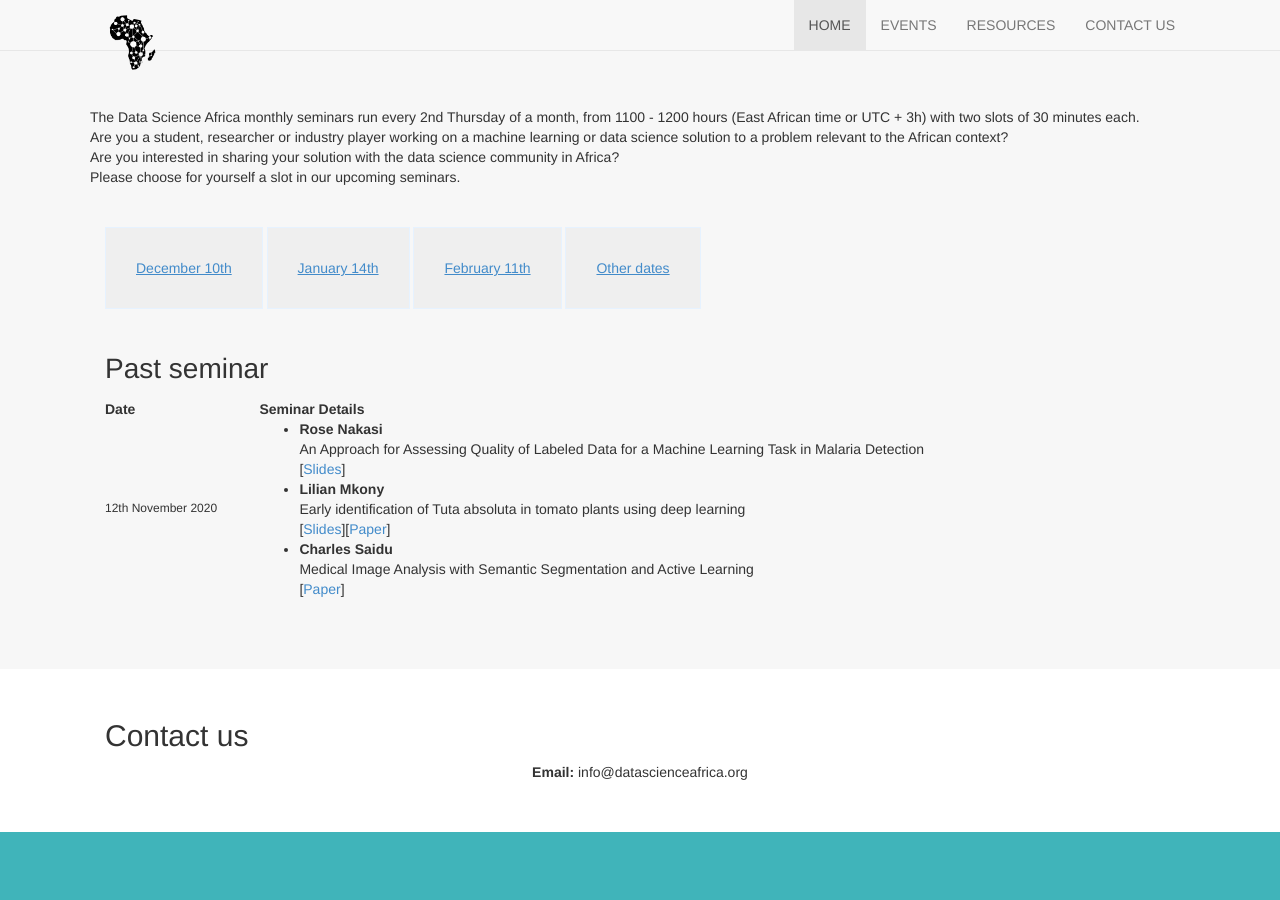
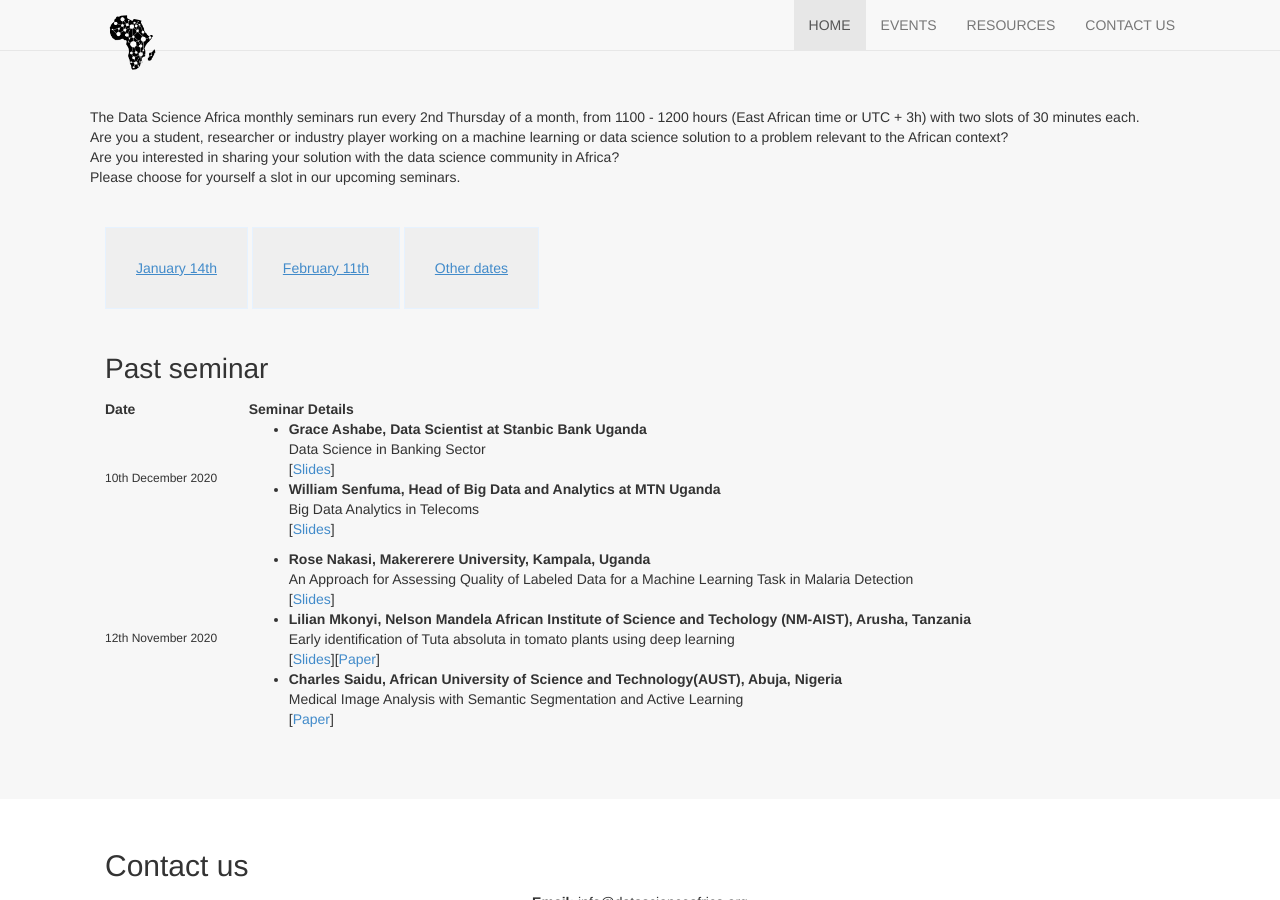
Before and after one commit to datsciafrica/monthly-research-seminars, a Jekyll site: the page built from index.html, in a window 1280 px wide and 900 px high, scrolled down 423 px. Built offline with Jekyll 4.4.1, drawn with Linux system fonts in a browser that asks for light colours; nearby versions of some CDN libraries.

Commit message:
Update index.html
Added presentation details for 10th December 2020

```diff
--- a/index.html
+++ b/index.html
@@ -35,49 +34,49 @@
               <th>Seminar Details </th>
 
           </tr>
+              <tr>
+
+          <td><h6>10th December 2020</h6></td>
+        <td>
+          <ul>
+              <li><b> Grace Ashabe, Data Scientist at Stanbic Bank Uganda</b>
+                      <div>Data Science in Banking Sector</div> [<a herf="#">Slides</a>]
+              </li>
+            <li>
+              <b>William Senfuma, Head of Big Data and Analytics at MTN Uganda</b>
+                <div>Big Data Analytics in Telecoms</div> [<a href="#">Slides</a>]
+
+              </li>
+
+
+          </ul>
+
+          </td>
+        </tr>
+
+
+
+
         <tr>
 
           <td><h6>12th November 2020</h6></td>
         <td>
           <ul>
-              <li><b> Rose Nakasi</b>  <div>An Approach for Assessing Quality of Labeled Data for a Machine Learning Task in Malaria Detection</div> [<a herf="https://drive.google.com/file/d/1ypk0ZqHxFwkfSwnGHN1ed5ko0VhhM0hn/view?usp=sharing">Slides</a>]
+              <li><b> Rose Nakasi, Makererere University, Kampala, Uganda</b>  <div>An Approach for Assessing Quality of Labeled Data for a Machine Learning Task in Malaria Detection</div> [<a herf="https://drive.google.com/file/d/1ypk0ZqHxFwkfSwnGHN1ed5ko0VhhM0hn/view?usp=sharing">Slides</a>]
               </li>
             <li>
-              <b>Lilian Mkony</b>
+              <b>Lilian Mkonyi, Nelson Mandela African Institute of Science and Techology (NM-AIST), Arusha, Tanzania</b>
                 <div>Early identification of Tuta absoluta in tomato plants using deep learning</div> [<a href="https://drive.google.com/file/d/1JlgqhcEq4Epx5t9I6yDdKCd6icm2BZut/view?usp=sharing">Slides</a>][<a href="https://drive.google.com/file/d/1o2oYsfdKHamu5fd2mAlGU518bDMCAwqm/view?usp=sharing">Paper</a>]
 
               </li>
 
               <li>
-                  <b>Charles Saidu</b>
+                  <b>Charles Saidu, African University of Science and Technology(AUST), Abuja, Nigeria</b>
                   <div>Medical Image Analysis with Semantic Segmentation and Active Learning</div> [<a href="https://drive.google.com/file/d/1JRytWnsfwSyywjl8Mh8PF-Z4si2k9Oan/view?usp=sharing">Paper</a>]
               </li>
 
           </ul>
-<!--
-          <td>
-            <b> Rose Nakasi</b>
-            <p>An Approach for Assessing Quality of Labeled Data for a Machine Learning Task in Malaria Detection</p>
-            <p>[<span style="color:DodgerBlue;">Slides</span>] [<span style="color:DodgerBlue;">Paper</span>] [<span style="color:black;">Recording</span>]</p>
-          </td>
-        </tr>
 
-        <tr>
-          <td><img src="img/logo.png"></img></td>
-          <td>
-            <b>Lilian Mkony</b>
-            <p>Early identification of Tuta absoluta in tomato plants using deep learning</p>
-            <p>[<span style="color:DodgerBlue;">Slides</span>] [<span style="color:black;">Paper</span>] [<span style="color:DodgerBlue;">Recording</span>]</p>
-          </td>
-        </tr>
-
-        <tr>
-          <td><img src="img/logo.png"></img></td>
-          <td>
-            <b>Charles Saidu</b>
-            <p>Medical Image Analysis with Semantic Segmentation and Active Learning</p>
-            <p>[<span style="color:DodgerBlue;">Slides</span>] [<span style="color:black;">Paper</span>] [<span style="color:black;">Recording</span>]</p>
--->
           </td>
         </tr>
       </table>
```
Also changed, not shown: other parts of index.html (+0 -1 lines).
